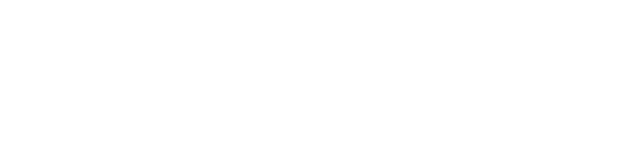
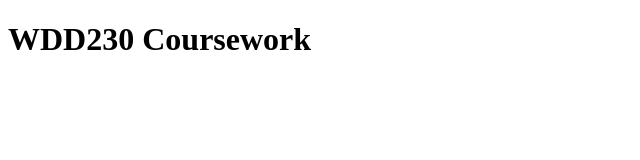
Before and after one commit to rdeluna801/1wdd230, a plain HTML site: page index.html in a window 1280 px wide. Shown: the whole page, without its empty margins (0-640 px from the left). Drawn offline with Linux system fonts and the light colour scheme.

Commit message:
to confirm first commit

```diff
--- a/index.html
+++ b/index.html
@@ -7,6 +7,8 @@
     <title>WDD230</title>
 </head>
 <body>
+    <h1>WDD230 Coursework</h1>
+
 
 </body>
 </html>
```
